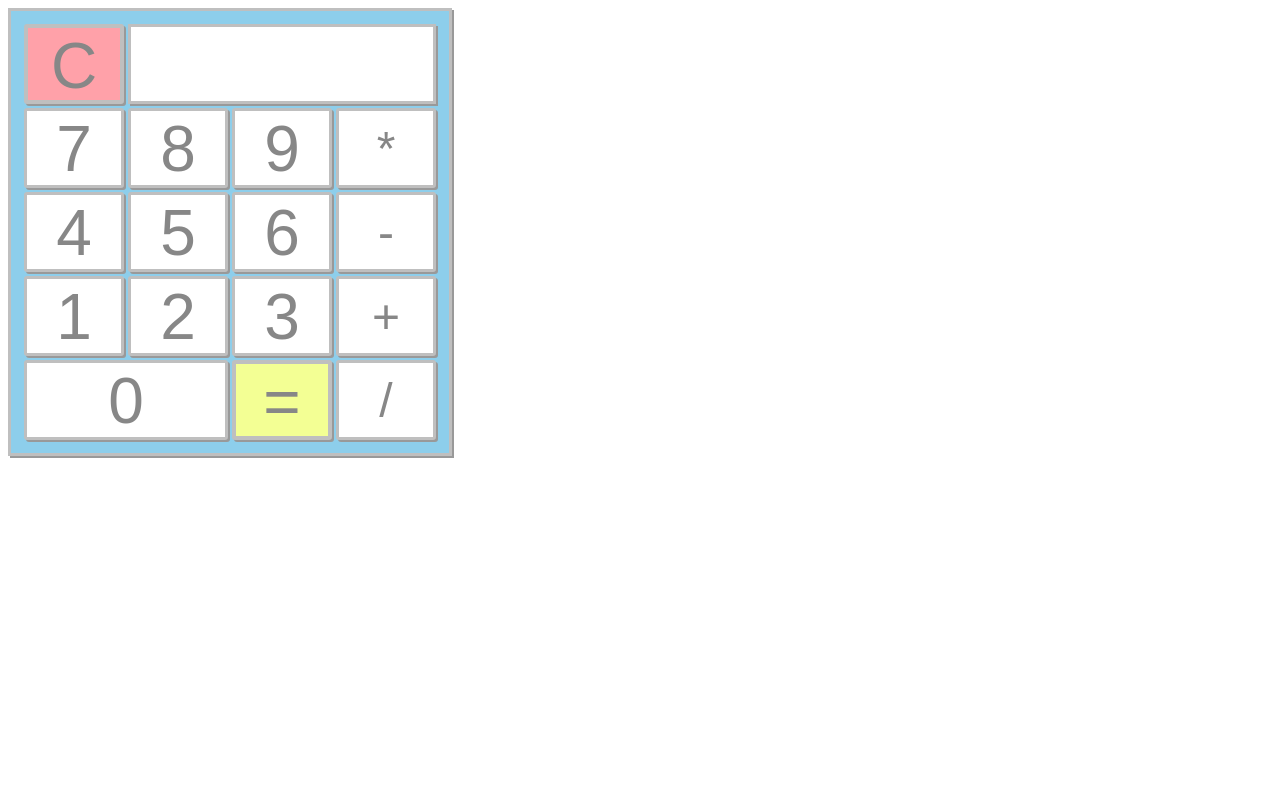
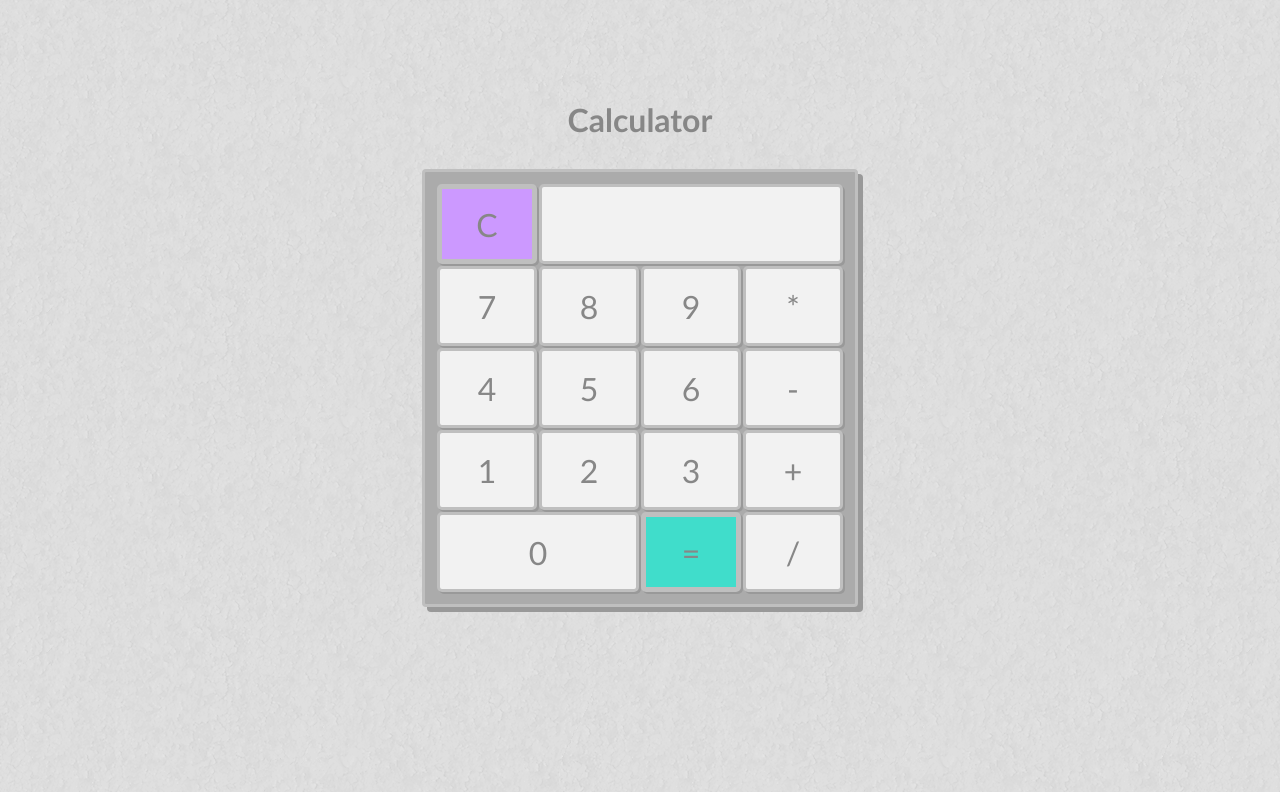
Before and after one commit to csdaniel17/simple-calculator, a plain HTML site: page index.html in a window 1280 px wide. Drawn offline with Linux system fonts and the light colour scheme.

Commit message:
Updated styling and effects

```diff
--- a/index.html
+++ b/index.html
@@ -2,10 +2,13 @@
 <html>
 <head>
   <meta charset="utf-8">
+  <meta name="viewport" content="width=device-width, initial-scale=1">
   <title>Calculator</title>
   <link rel="stylesheet" href="style.css">
 </head>
 <body>
+  <div id="container">
+    <h1>Calculator</h1>
     <table>
       <tr>
         <td><button class="clear">C</button></td>
@@ -36,6 +39,7 @@
       </tr>
 
     </table>
+  </div>
 
   <script src="jquery.js"></script>
   <script src="script.js"></script>
--- a/style.css
+++ b/style.css
@@ -1,12 +1,30 @@
 * {
+  margin: 0;
+  padding: 0;
   box-sizing: border-box;
 }
 
+body {
+  background: url(redox_02.png);
+}
+
+#container {
+  margin: 100px auto;
+}
+
+h1 {
+  font-family: "Trebuchet MS", Helvetica, sans-serif;
+  text-align: center;
+  color: #878787;
+}
+
 table {
-  background-color: #8dceeb;
+  background-color: #ababab;
   border: 3px solid #bfbfbf;
-  box-shadow: 2px 2px #999999;
+  box-shadow: 5px 5px #999999;
   padding: 10px;
+  margin: 30px auto;
+  border-radius: 4px;
 }
 
 tr {
@@ -16,49 +34,65 @@ tr {
 button {
   width: 100px;
   height: 80px;
-  font-size: 4em;
-  background-color: #ffffff;
+  font-size: 2em;
+  background-color: #f2f2f2;
+  transition: 0.25s;
+  font-family: "Trebuchet MS", Helvetica, sans-serif;
+}
+
+button:active {
+  font-size: 2.5em;
+  transform: scale(1.05);
+}
+
+button:focus {
+  outline: none;
 }
 
 #display {
   height: 80px;
-  width: 308px;
-  font-size: 4em;
+  width: 304px;
+  font-size: 3em;
   text-align: right;
   color: #878787;
   border: 3px solid #bfbfbf;
   box-shadow: 2px 2px #999999;
+  background-color: #f2f2f2;
+  border-radius: 5px;
+}
+
+#display:focus {
+  outline: none;
 }
 
 .clear {
-  background-color: #ffa1a9;
-  border: 4px solid #bfbfbf;
+  background-color: #cc99ff;
+  border: 5px solid #bfbfbf;
   box-shadow: 2px 2px #999999;
   color: #878787;
-  border-radius: 3px;
+  border-radius: 5px;
 }
 
 .evaluate {
-  background-color: #f3ff94;
-  border: 4px solid #bfbfbf;
+  background-color: #40ddcb;
+  border: 5px solid #bfbfbf;
   box-shadow: 2px 2px #999999;
   color: #878787;
-  border-radius: 3px;
+  border-radius: 5px;
 }
 
 .number {
   border: 3px solid #bfbfbf;
   box-shadow: 2px 2px #999999;
   color: #878787;
-  border-radius: 3px;
+  border-radius: 5px;
 }
 
 .operator {
   border: 3px solid #bfbfbf;
   box-shadow: 2px 2px #999999;
   color: #878787;
-  border-radius: 3px;
-  font-size: 3em;
+  border-radius: 5px;
 }
 
 #zero {
```
Also changed, not shown: redox_02.png (added). Lines whose indentation alone changed are shown as unchanged.
